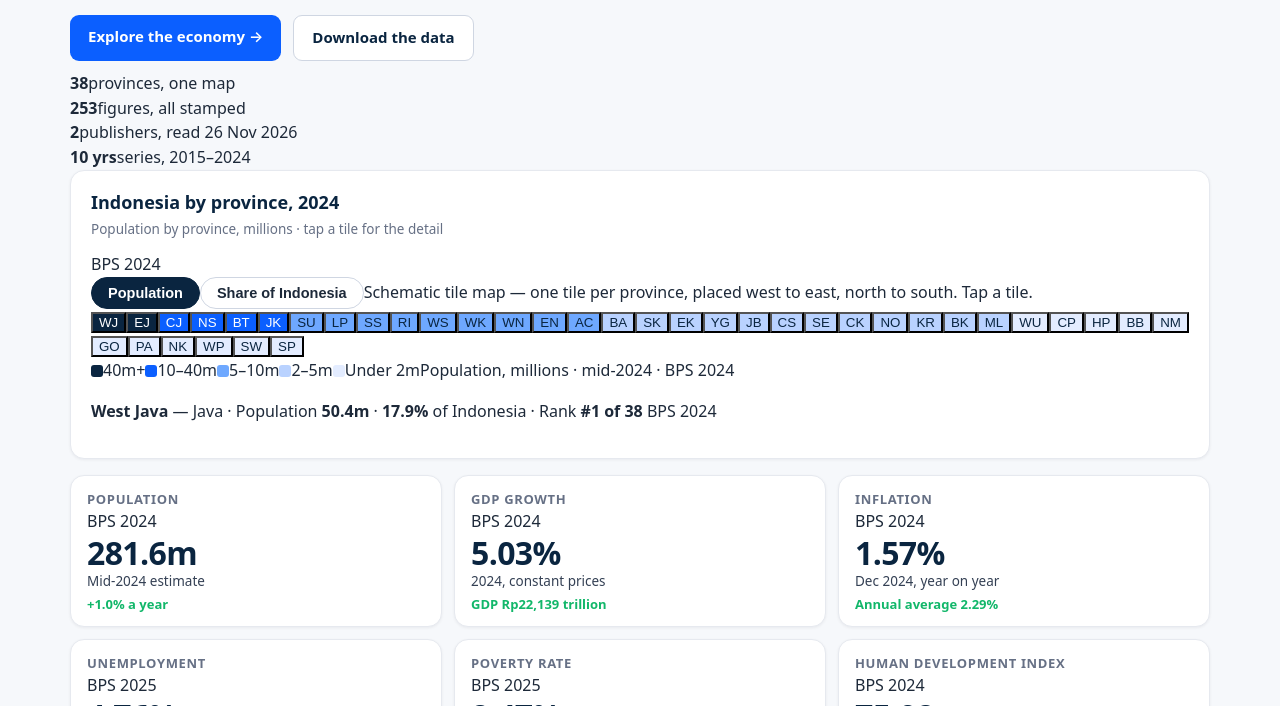
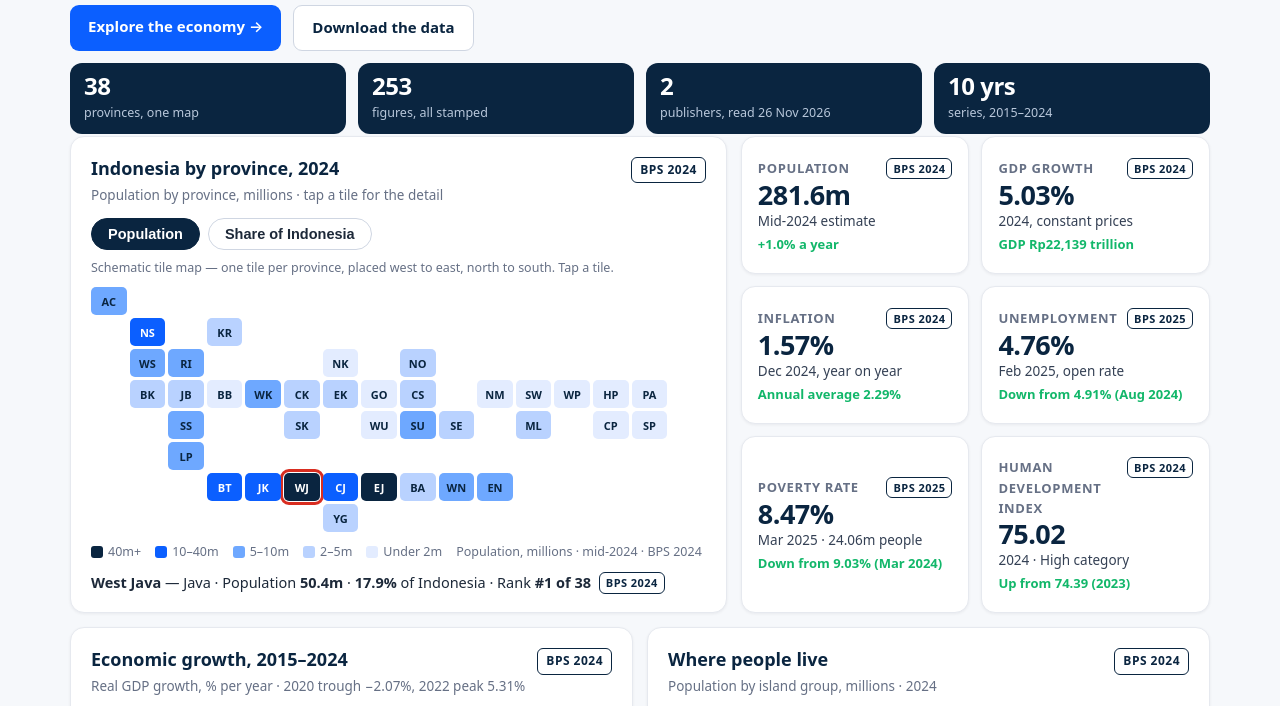
Before and after one commit to breinzzy/national-statistics-site-entry, a plain HTML site: page app/index.html in a window 1280 px wide. Shown: the part 202-908 px from the top of the page. Drawn offline with Linux system fonts and the light colour scheme.

Commit message:
v2: stamp every figure with source+year, add 38-province tile map, proof strip

```diff
--- a/app/style.css
+++ b/app/style.css
@@ -33,7 +33,7 @@ nav a:hover { color: #fff; background: rgba(255, 255, 255, .1); }
 nav a.on { color: #fff; background: var(--blue); }
 
 /* Hero + page heads */
-.hero { padding: 22px 0 4px; }
+.hero { padding: 12px 0 4px; }
 .eyebrow { color: var(--blue); font-weight: 700; letter-spacing: .12em; text-transform: uppercase; font-size: 12.5px; margin: 0 0 8px; }
 h1 { font-size: 34px; line-height: 1.1; margin: 0 0 8px; color: var(--navy); letter-spacing: -.01em; }
 .lede { font-size: 17px; color: #344054; max-width: 820px; margin: 0 0 14px; }
@@ -104,6 +104,41 @@ footer strong { color: #fff; }
 
 #app { min-height: 60vh; }
 
+/* Dashboard top: map left, headline KPIs right, so both show in one screen */
+.grid-map { display: grid; grid-template-columns: 7fr 5fr; gap: 14px; margin: 0 0 14px; align-items: stretch; }
+.grid-map .map-card { margin: 0; }
+.kpis.side { grid-template-columns: repeat(2, 1fr); margin: 0; }
+.kpis.side .kpi-value { font-size: 27px; }
+.kpis.side .kpi { display: flex; flex-direction: column; justify-content: center; }
+
+/* Source stamps: every figure carries its source + year */
+.stamp { display: inline-block; font-size: 11px; font-weight: 700; letter-spacing: .04em; color: var(--navy); border: 1.5px solid var(--navy); border-radius: 6px; padding: 1px 6px; background: #fff; white-space: nowrap; }
+.stamp.big { font-size: 12px; padding: 3px 8px; }
+.kpi-top { display: flex; align-items: flex-start; justify-content: space-between; gap: 8px; }
+.kpi-top .kpi-label { flex: 1; min-width: 0; }
+.card-head:has(.card-titles) { display: flex; align-items: flex-start; justify-content: space-between; gap: 12px; }
+.card-head .card-titles { flex: 1; min-width: 0; }
+.card-head .stamp { margin-top: 2px; }
+
+/* Proof strip: countable facts about the site itself */
+.proof { display: grid; grid-template-columns: repeat(4, 1fr); gap: 12px; margin: 2px 0 2px; }
+.proof div { background: var(--navy); color: #fff; border-radius: 12px; padding: 10px 14px; }
+.proof strong { display: block; font-size: 24px; line-height: 1.1; letter-spacing: -.02em; }
+.proof span { font-size: 12.5px; color: #b8c7da; }
+
+/* Province tile map */
+.map-card { margin: 0 0 14px; }
+.map-controls { display: flex; align-items: center; gap: 8px; flex-wrap: wrap; margin: 0 0 10px; }
+.map-note { font-size: 12.5px; color: var(--muted); }
+.tilemap { display: grid; grid-template-columns: repeat(16, 1fr); grid-auto-rows: 28px; gap: 3px; }
+.tile { border: 0; border-radius: 5px; font-size: 11px; font-weight: 700; cursor: pointer; padding: 0; line-height: 1; font-family: inherit; }
+.tile:hover { outline: 2px solid var(--navy); outline-offset: 1px; }
+.tile.sel { outline: 3px solid var(--red); outline-offset: 1px; }
+.map-legend { display: flex; gap: 14px; flex-wrap: wrap; margin: 10px 0 0; font-size: 12.5px; color: var(--muted); align-items: center; }
+.leg { display: inline-flex; align-items: center; gap: 5px; white-space: nowrap; }
+.map-detail { font-size: 14.5px; margin: 10px 0 0; }
+.map-detail .stamp { vertical-align: 1px; margin-left: 4px; }
+
 @media (max-width: 860px) {
   .kpis { grid-template-columns: repeat(2, 1fr); }
   .grid2 { grid-template-columns: 1fr; }
@@ -111,10 +146,17 @@ footer strong { color: #fff; }
   .kpi-value { font-size: 30px; }
   .topbar .wrap { gap: 6px; }
   nav a { padding: 6px 8px; font-size: 13.5px; }
+  .proof { grid-template-columns: repeat(2, 1fr); }
+  .tilemap { grid-auto-rows: 30px; }
+  .tile { font-size: 10px; }
+  .grid-map { grid-template-columns: 1fr; }
 }
 @media (max-width: 520px) {
   .kpis { grid-template-columns: 1fr 1fr; gap: 10px; }
   .kpi { padding: 12px 13px; }
   .kpi-value { font-size: 25px; }
   .card { padding: 14px 14px; }
+  .tilemap { grid-auto-rows: 22px; gap: 2px; }
+  .tile { font-size: 8px; border-radius: 3px; }
+  .proof strong { font-size: 20px; }
 }
```
